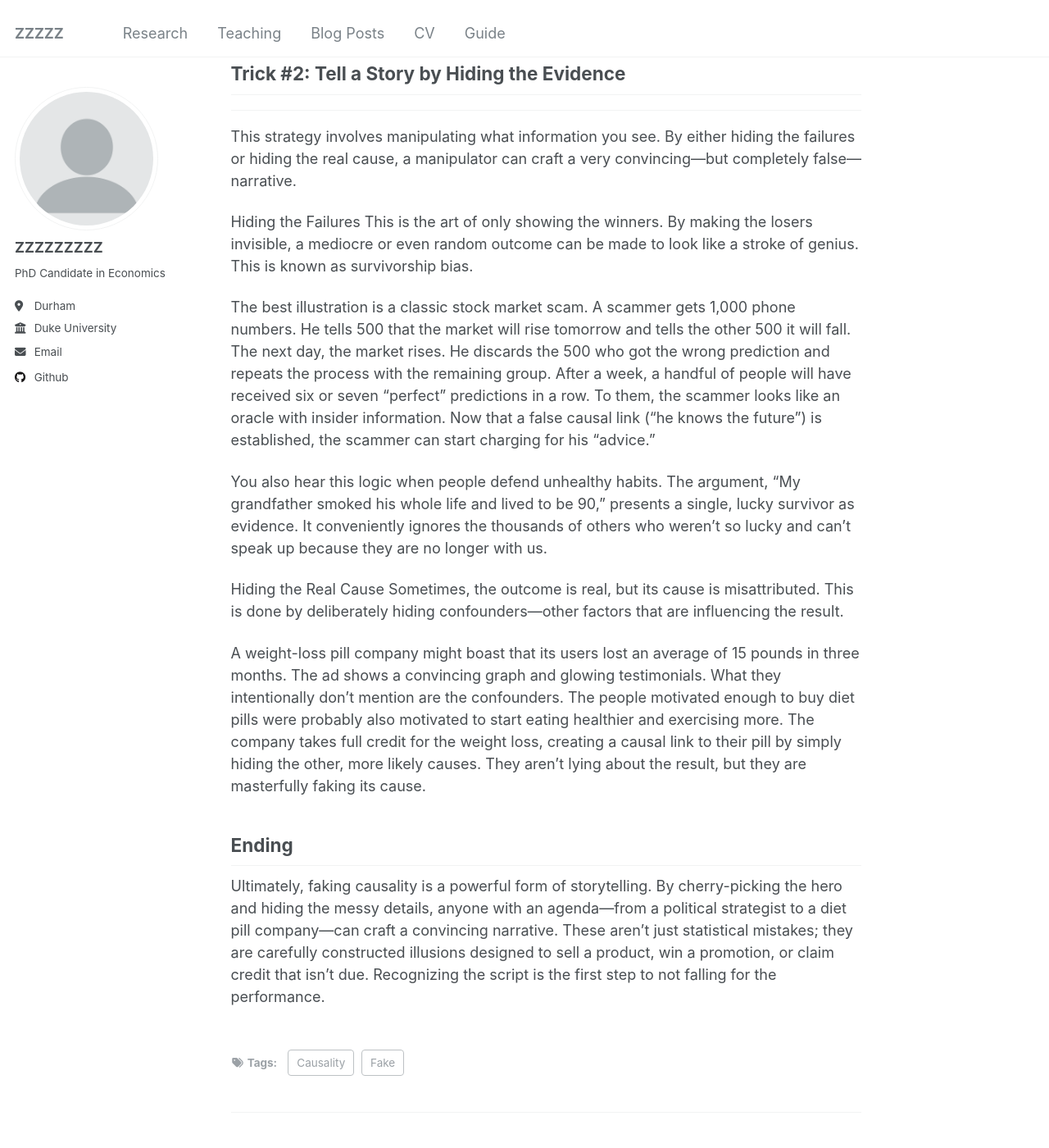
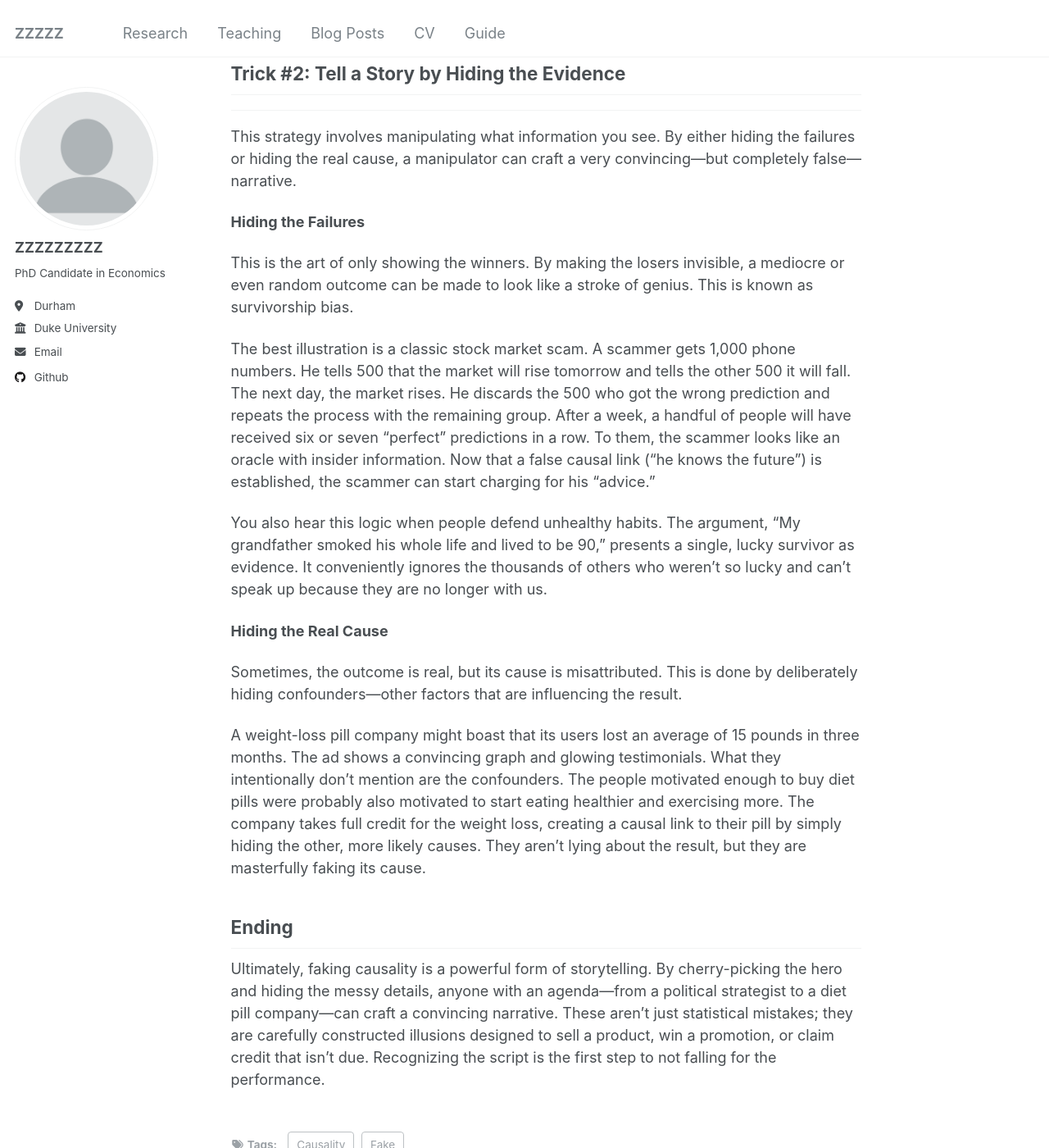
Before and after one commit to henrymzc/henrymzc.github.io, a Jekyll site: the page built from _posts/2025-08-20-blog-post-1.md, in a window 1280 px wide and 1400 px high, scrolled down 1115 px. Shown: the whole window at 82% size. Built offline with Jekyll 4.4.1, drawn with Linux system fonts in a browser that asks for light colours.

```diff
--- a/_posts/2025-08-20-blog-post-1.md
+++ b/_posts/2025-08-20-blog-post-1.md
@@ -25,14 +25,16 @@ We also see this in pop culture. In the Korean drama Sky Castle, a legendary tut
 ------
 This strategy involves manipulating what information you see. By either hiding the failures or hiding the real cause, a manipulator can craft a very convincing—but completely false—narrative.
 
-Hiding the Failures
+**Hiding the Failures**
+
 This is the art of only showing the winners. By making the losers invisible, a mediocre or even random outcome can be made to look like a stroke of genius. This is known as survivorship bias.
 
 The best illustration is a classic stock market scam. A scammer gets 1,000 phone numbers. He tells 500 that the market will rise tomorrow and tells the other 500 it will fall. The next day, the market rises. He discards the 500 who got the wrong prediction and repeats the process with the remaining group. After a week, a handful of people will have received six or seven "perfect" predictions in a row. To them, the scammer looks like an oracle with insider information. Now that a false causal link ("he knows the future") is established, the scammer can start charging for his "advice."
 
 You also hear this logic when people defend unhealthy habits. The argument, "My grandfather smoked his whole life and lived to be 90," presents a single, lucky survivor as evidence. It conveniently ignores the thousands of others who weren't so lucky and can't speak up because they are no longer with us.
 
-Hiding the Real Cause
+**Hiding the Real Cause**
+
 Sometimes, the outcome is real, but its cause is misattributed. This is done by deliberately hiding confounders—other factors that are influencing the result.
 
 A weight-loss pill company might boast that its users lost an average of 15 pounds in three months. The ad shows a convincing graph and glowing testimonials. What they intentionally don't mention are the confounders. The people motivated enough to buy diet pills were probably also motivated to start eating healthier and exercising more. The company takes full credit for the weight loss, creating a causal link to their pill by simply hiding the other, more likely causes. They aren't lying about the result, but they are masterfully faking its cause.
```
